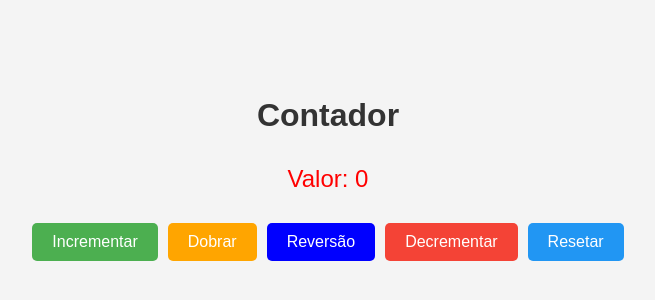
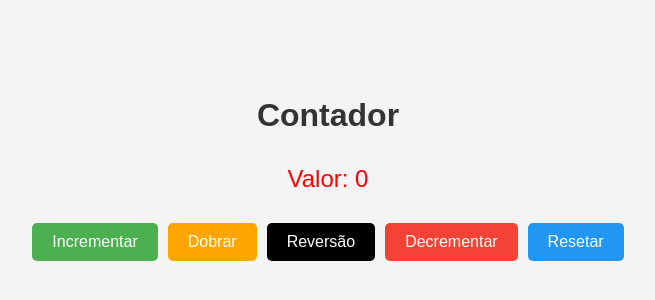
Before and after one commit to evssousa/projeto-coletivo-2ds-contador-de-numeros, a React (Vite) app: page / in a window 1280 px wide. Shown: the part 240-540 px from the top of the page, without its empty margins (312-967 px from the left). Built offline with nearby package versions, Linux system fonts and the light colour scheme.

Commit message:
Update styles.css

```diff
--- a/src/components/Counter/styles.css
+++ b/src/components/Counter/styles.css
@@ -78,6 +78,6 @@ button {
 
 /* BOTAO DE REVERSÃO*/
 .reverse-button {
-    background-color: blue;
+    background-color: black;
     color: white;
 }
```
